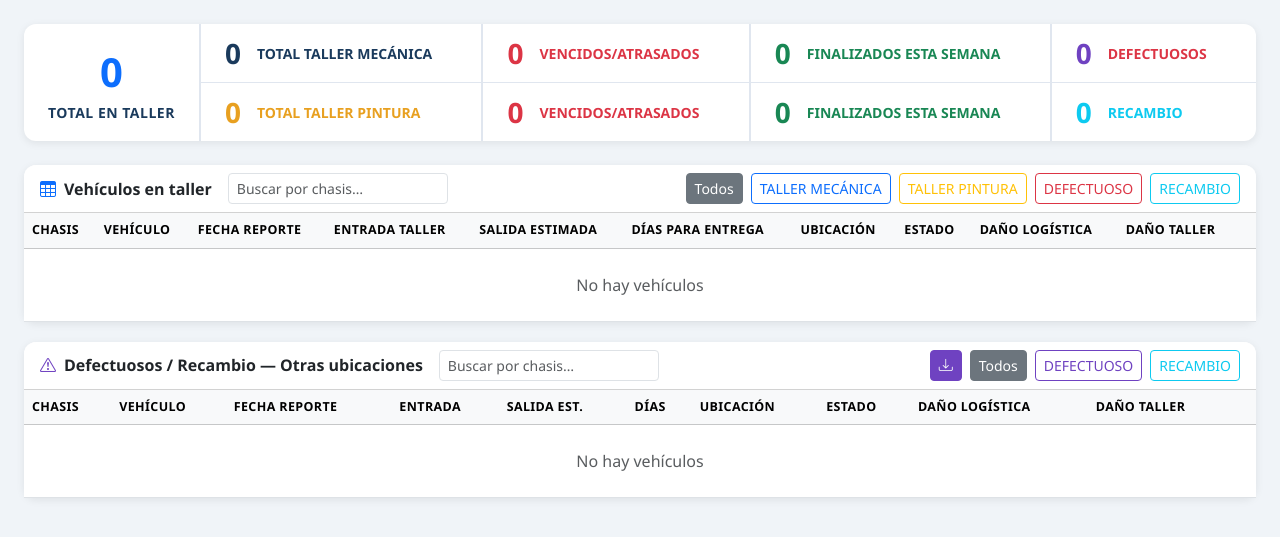
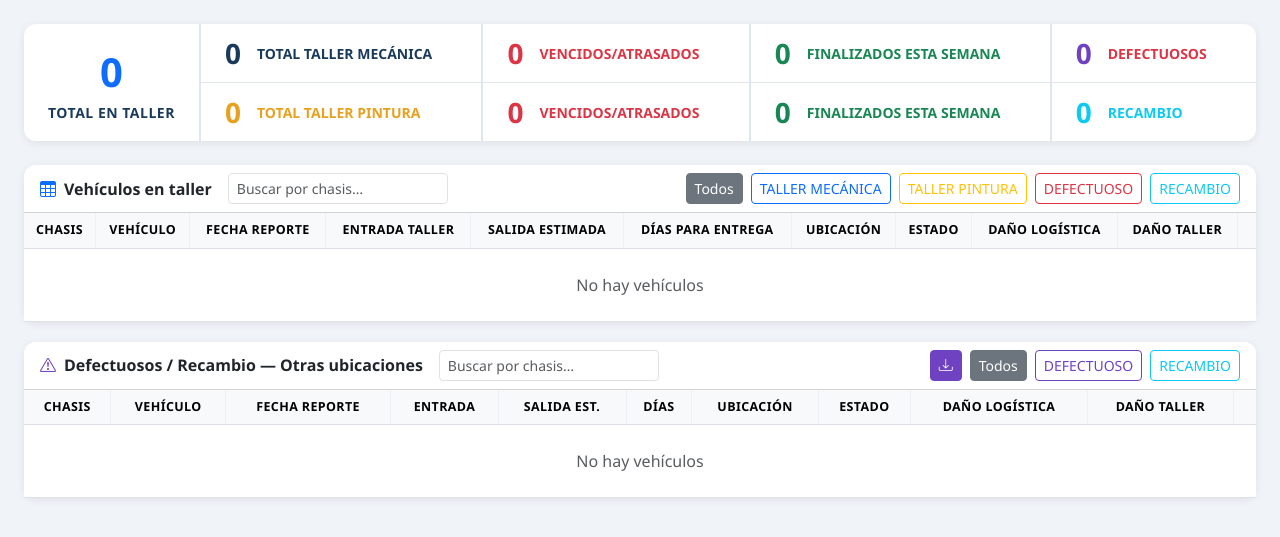
Before and after one commit to Jeaustin288/taller-tracker, a Flask app: page / in a window 1280 px wide. Shown: the part 56-593 px from the top of the page. Run offline with Flask 3, Linux system fonts and the light colour scheme; data that the repository does not hold is empty; some libraries are stand-ins or nearby versions.

Commit message:
style: headers centrados y lineas de cuadricula sutiles tipo excel

```diff
--- a/taller_tracker/templates/index.html
+++ b/taller_tracker/templates/index.html
@@ -28,8 +28,10 @@
   .tag-pintura  { background:#fd7e1422; color:#c96a00; border:1px solid #fd7e1455; }
 
   /* Table spacing */
-  .vehicle-row td { vertical-align:middle; font-size:.88rem; padding:10px 10px; }
-  thead th { font-size:.78rem; text-transform:uppercase; letter-spacing:.4px; padding:10px 10px; white-space:nowrap; }
+  .vehicle-row td { vertical-align:middle; font-size:.88rem; padding:10px 10px; border-bottom:1px solid #eef0f3; border-right:1px solid #eef0f3; }
+  .vehicle-row td:last-child { border-right:none; }
+  thead th { font-size:.78rem; text-transform:uppercase; letter-spacing:.4px; padding:10px 10px; white-space:nowrap; text-align:center; border-bottom:1px solid #dde1e7; border-right:1px solid #eef0f3; }
+  thead th:last-child { border-right:none; }
   .chasis-code { font-family:monospace; font-size:.82rem; color:#555; }
   .action-btn { cursor:pointer; padding:4px 8px; border-radius:6px; border:none; }
 
@@ -172,7 +174,7 @@
         </div>
         <div class="card-body p-0">
           <div class="table-responsive">
-            <table class="table table-hover mb-0" id="main-table">
+            <table class="table table-hover mb-0" id="main-table" style="border-collapse:collapse;">
               <thead class="table-light">
                 <tr>
                   <th>Chasis</th>
```
